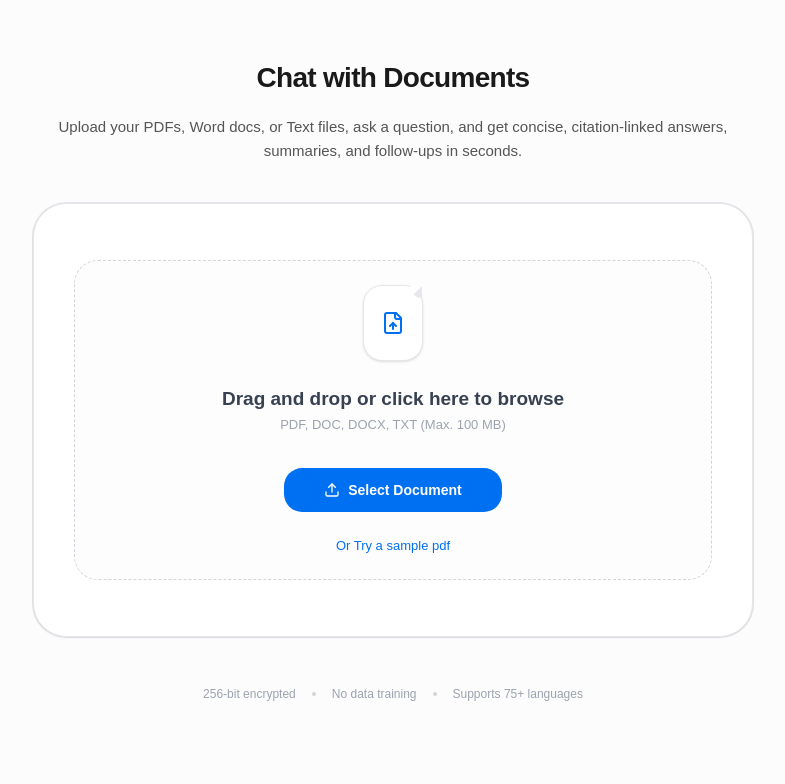
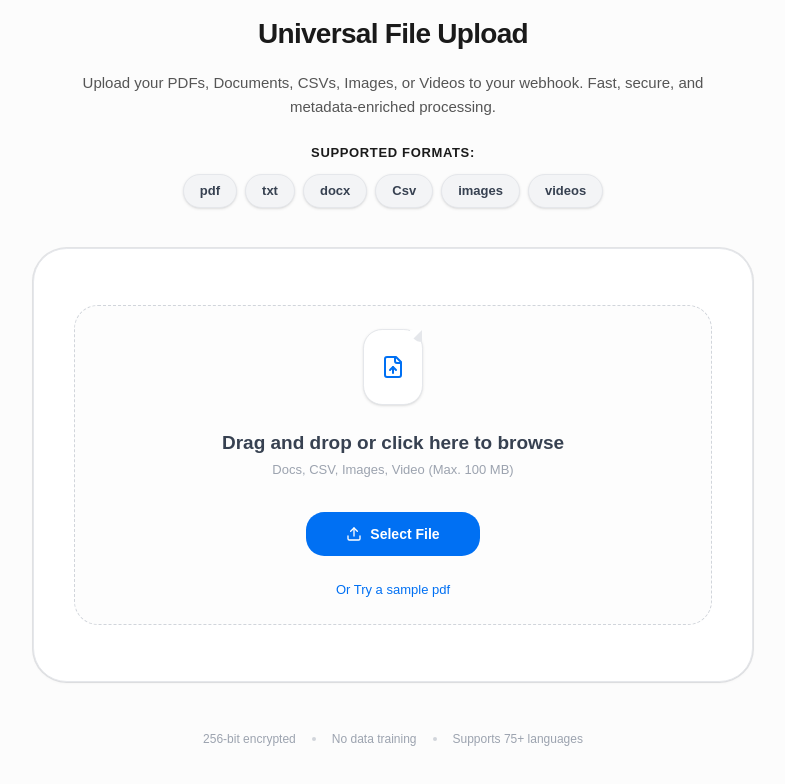
Before and after one commit to ginosko102/Ginosko-Files, a React (Vite) app: page / in a window 1280 px wide. Shown: the top 784 px of the page, without its empty margins (247-1032 px from the left). Built offline with nearby package versions, Linux system fonts and the light colour scheme; no server answers.

Commit message:
feat: Expand supported file types
Add support for CSV, image, and video files. This includes updating the file type validation and user feedback messages to reflect the expanded capabilities.

```diff
--- a/src/App.tsx
+++ b/src/App.tsx
@@ -22,29 +22,34 @@ export default function App() {
     'application/pdf',
     'application/msword',
     'application/vnd.openxmlformats-officedocument.wordprocessingml.document',
-    'text/plain'
+    'text/plain',
+    'text/csv'
   ];
+
+  const isSupported = (type: string) => {
+    return ALLOWED_TYPES.includes(type) || type.startsWith('image/') || type.startsWith('video/');
+  };
 
   const onDrop = useCallback((e: React.DragEvent) => {
     e.preventDefault();
     setIsDragging(false);
     const droppedFile = e.dataTransfer.files[0];
-    if (droppedFile && ALLOWED_TYPES.includes(droppedFile.type)) {
+    if (droppedFile && isSupported(droppedFile.type)) {
       setFile(droppedFile);
       setUploadResponse(null);
     } else if (droppedFile) {
-      toast.error('Please upload a PDF, Word, or Text file');
+      toast.error('File type not supported. Please upload documents, images, or videos.');
     }
   }, []);
 
   const onFileChange = (e: React.ChangeEvent<HTMLInputElement>) => {
     const selectedFile = e.target.files?.[0];
     if (selectedFile) {
-      if (ALLOWED_TYPES.includes(selectedFile.type)) {
+      if (isSupported(selectedFile.type)) {
         setFile(selectedFile);
         setUploadResponse(null);
       } else {
-        toast.error('Please upload a PDF, Word, or Text file');
+        toast.error('File type not supported. Please upload documents, images, or videos.');
       }
     }
   };
@@ -98,17 +103,33 @@ export default function App() {
           animate={{ opacity: 1, y: 0 }}
           className="text-[28px] font-bold mb-4 tracking-tight"
         >
-          Chat with Documents
+          Universal File Upload
         </motion.h1>
         <motion.p
           initial={{ opacity: 0, y: -10 }}
           animate={{ opacity: 1, y: 0 }}
           transition={{ delay: 0.1 }}
-          className="text-[#555] text-[15px] leading-[1.6] max-w-2xl mx-auto"
+          className="text-[#555] text-[15px] leading-[1.6] max-w-2xl mx-auto mb-6"
         >
-          Upload your PDFs, Word docs, or Text files, ask a question, and get concise,
-          citation-linked answers, summaries, and follow-ups in seconds.
+          Upload your PDFs, Documents, CSVs, Images, or Videos to your webhook.
+          Fast, secure, and metadata-enriched processing.
         </motion.p>
+
+        <motion.div
+          initial={{ opacity: 0 }}
+          animate={{ opacity: 1 }}
+          transition={{ delay: 0.15 }}
+          className="flex flex-col items-center gap-3 max-w-xl mx-auto"
+        >
+          <span className="text-[13px] font-bold text-[#1a1a1a] uppercase tracking-wider">Supported Formats:</span>
+          <div className="flex flex-wrap justify-center gap-2">
+            {['pdf', 'txt', 'docx', 'Csv', 'images', 'videos'].map((type) => (
+              <span key={type} className="px-4 py-1.5 bg-[#f3f4f6] border border-[#e5e7eb] rounded-lg text-[13px] font-semibold text-[#374151] shadow-sm transition-transform hover:scale-105">
+                {type}
+              </span>
+            ))}
+          </div>
+        </motion.div>
       </div>
 
       <motion.div
@@ -131,7 +152,7 @@ export default function App() {
               <input
                 ref={fileInputRef}
                 type="file"
-                accept=".pdf,.doc,.docx,.txt"
+                accept=".pdf,.doc,.docx,.txt,.csv,image/*,video/*"
                 className="hidden"
                 onChange={onFileChange}
               />
@@ -153,7 +174,7 @@ export default function App() {
                       Drag and drop or click here to browse
                     </h3>
                     <p className="text-[13px] text-[#9ca3af] mb-8">
-                      PDF, DOC, DOCX, TXT (Max. 100 MB)
+                      Docs, CSV, Images, Video (Max. 100 MB)
                     </p>
 
                     <Button
@@ -161,7 +182,7 @@ export default function App() {
                       className="bg-[#0070f3] hover:bg-[#0060df] text-white px-10 h-[46px] rounded-md font-bold flex items-center gap-2 transition-colors"
                     >
                       <Upload className="w-5 h-5" />
-                      Select Document
+                      Select File
                     </Button>
 
                     <button className="mt-6 text-[13px] text-[#0070f3] hover:underline font-medium">
```
